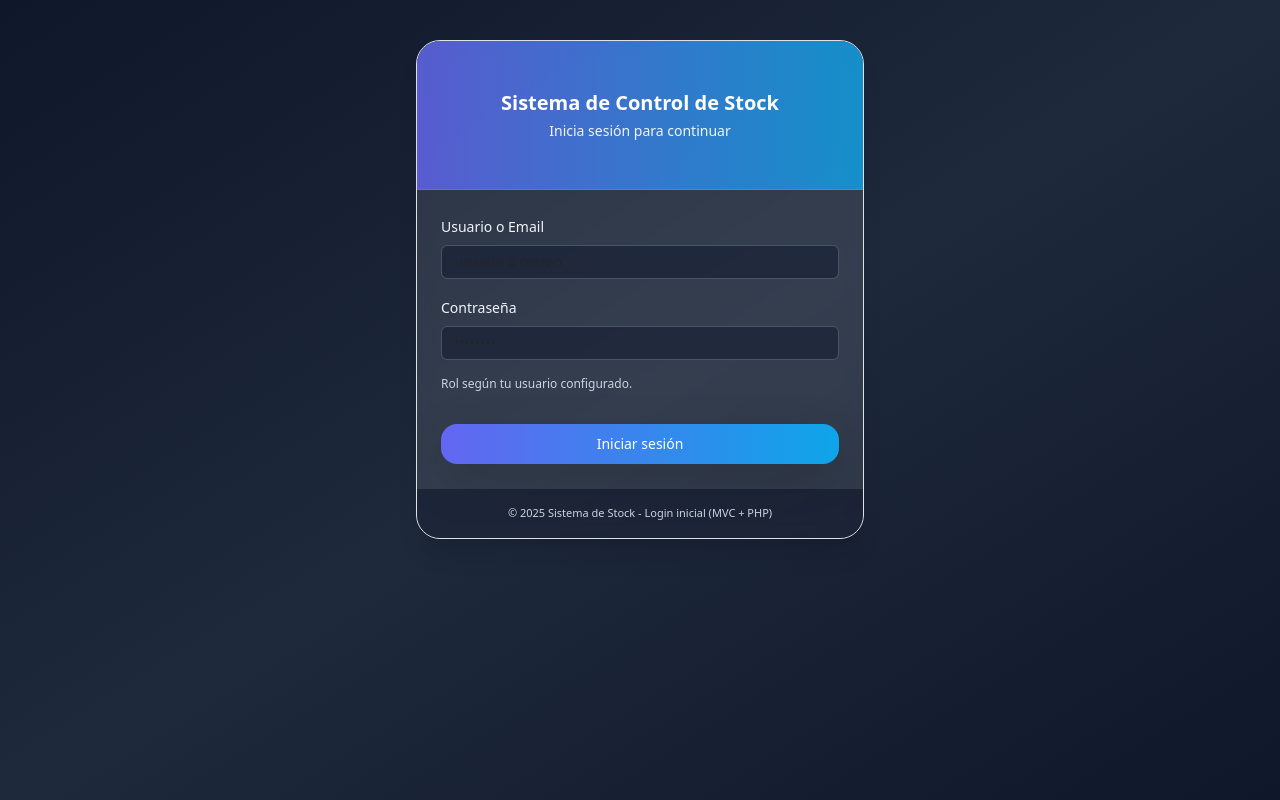
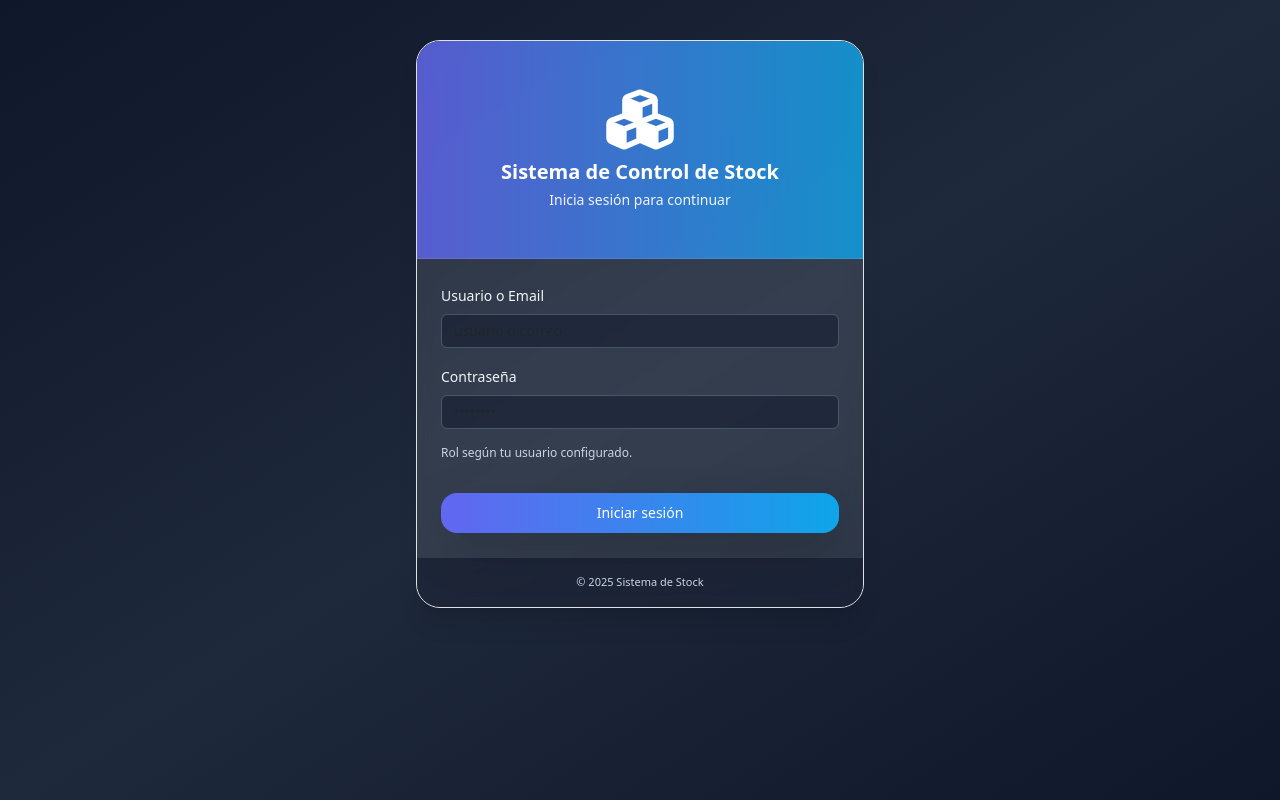
Before and after one commit to MateoPellegrini/control-stock-mvc-php, a PHP site: page / in a window 1280 px wide. Run offline with PHP 8.4, Linux system fonts and the light colour scheme; some libraries are stand-ins or nearby versions.

Commit message:
Agregar icono en el login

```diff
--- a/views/auth/login.php
+++ b/views/auth/login.php
@@ -6,6 +6,9 @@ unset($_SESSION['error']);
 <div class="container mx-auto px-4 py-10">
     <div class="max-w-md mx-auto bg-white/10 backdrop-blur shadow-xl rounded-3xl overflow-hidden border border-white/10">
         <div class="px-6 py-5 border-b border-white/10 bg-gradient-to-r from-indigo-500/80 to-sky-500/80">
+            <div class="text-6xl text-white text-center mb-2">
+                <i class="fa-solid fa-cubes"></i>
+            </div>
             <h1 class="text-xl font-semibold text-white text-center">
                 Sistema de Control de Stock
             </h1>
@@ -64,7 +67,7 @@ unset($_SESSION['error']);
         </div>
 
         <div class="px-6 py-3 border-t border-white/10 text-center text-[11px] text-slate-300 bg-slate-900/60">
-            &copy; <?php echo date('Y'); ?> Sistema de Stock - Login inicial (MVC + PHP)
+            &copy; <?php echo date('Y'); ?> Sistema de Stock
         </div>
     </div>
 </div>
--- a/views/layouts/header.php
+++ b/views/layouts/header.php
@@ -13,6 +13,9 @@
     <!-- Bootstrap 5 CSS -->
     <link href="https://cdn.jsdelivr.net/npm/bootstrap@5.3.3/dist/css/bootstrap.min.css" rel="stylesheet"
           integrity="sha384-QWTKZyjpPEjISv5WaRU9OFeRpok6YctnYmDr5pNlyT2bRjXh0JMhjY6hW+ALEwIH" crossorigin="anonymous">
+
+    <!-- Icons -->
+    <link rel="stylesheet" href="https://cdnjs.cloudflare.com/ajax/libs/font-awesome/6.5.0/css/all.min.css">
 </head>
 <body class="bg-gradient-to-br from-slate-900 via-slate-800 to-slate-900 min-h-screen flex items-start justify-center">
 <div class="w-full">
```
